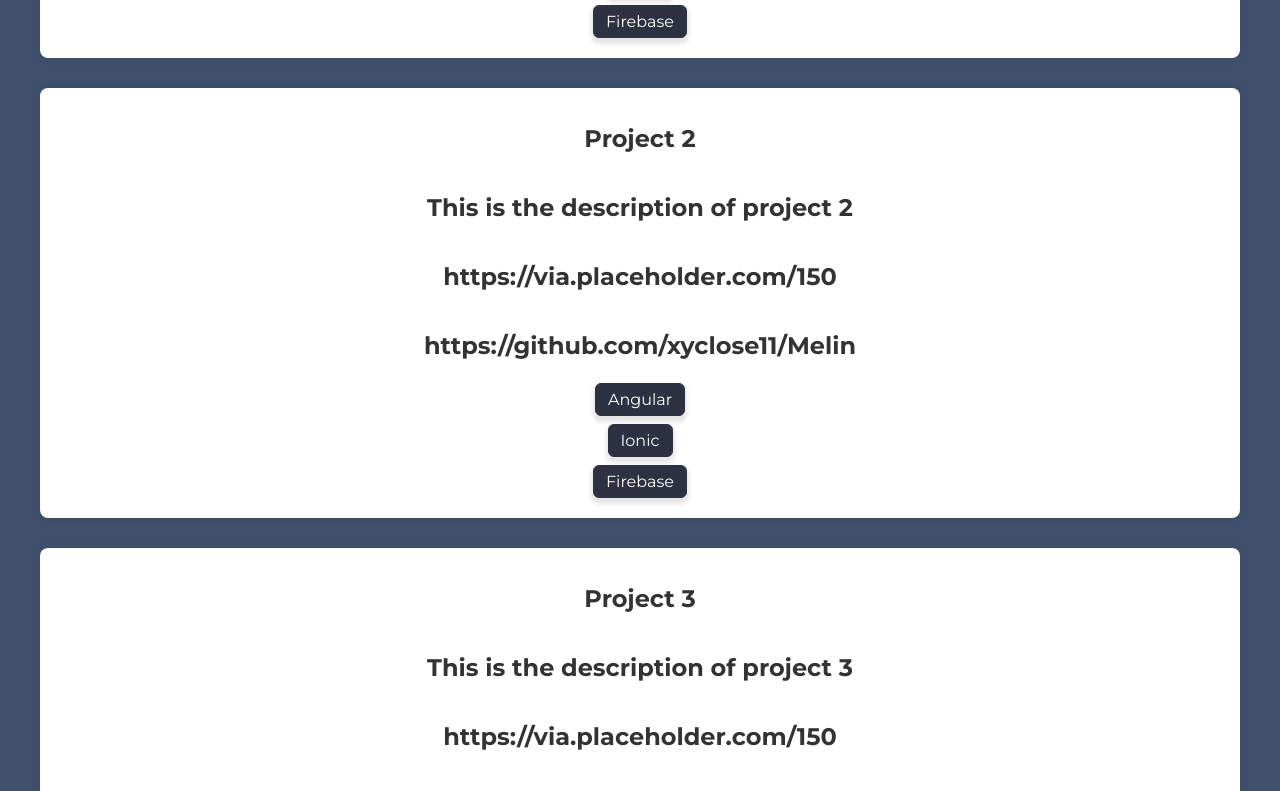
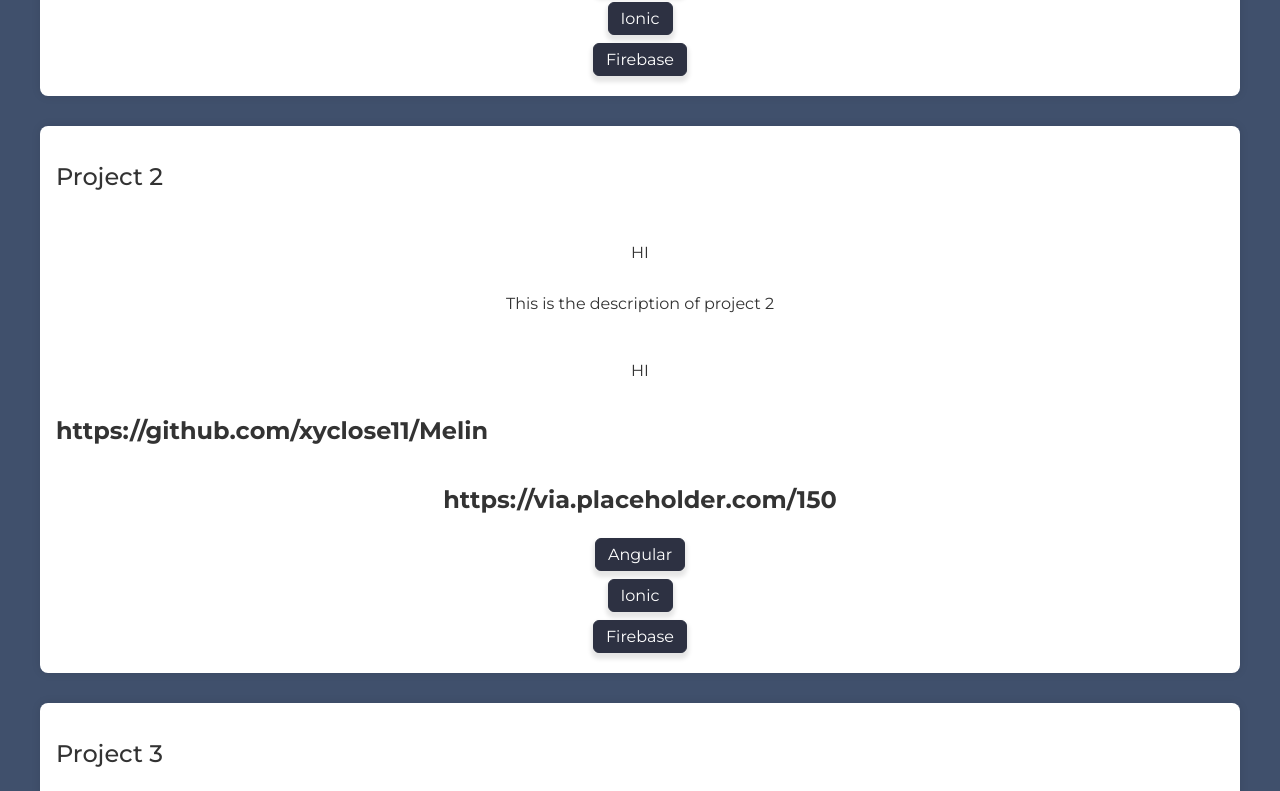
Before and after one commit to xyclose11/Portfolio_Showcase, an Angular app: page / in a window 1280 px wide. Shown: the part 900-1691 px from the top of the page. Built offline with nearby package versions, Linux system fonts and the light colour scheme.

Commit message:
Refactor project card layout and styles; enhance header, description, and footer structure

```diff
--- a/src/app/project-card/project-card.component.html
+++ b/src/app/project-card/project-card.component.html
@@ -1,8 +1,20 @@
 <div class="project-card">
-    <h1>{{project?.title}}</h1>
-    <h1>{{project?.description}}</h1>
+    <div class="project-card__header">
+        <h1 class="project-card__title">{{project?.title}}</h1>
+    </div>
+    <div class="project-card__status">
+        <p>HI</p>
+    </div>
+    <div class="project-card__description">
+        <p>{{project?.description}}</p>
+    </div>
+    <div class="project-card__status">
+        <p>HI</p>
+    </div>
+    <div class="project-card__footer">
+        <h1>{{project?.github}}</h1>
+    </div>
     <h1>{{project?.images}}</h1>
-    <h1>{{project?.github}}</h1>
 
     <div *ngFor="let technology of project?.technologies">
         <app-technology-card [technology]="technology"></app-technology-card>
--- a/src/app/project-card/project-card.component.scss
+++ b/src/app/project-card/project-card.component.scss
@@ -77,10 +77,6 @@
             background-color: rgba(0, 0, 0, 0.1);
             }
         }
-
-        .project-card__action--edit {
-            background-color: #007bff;
-        }
     }
 }
 }
```
